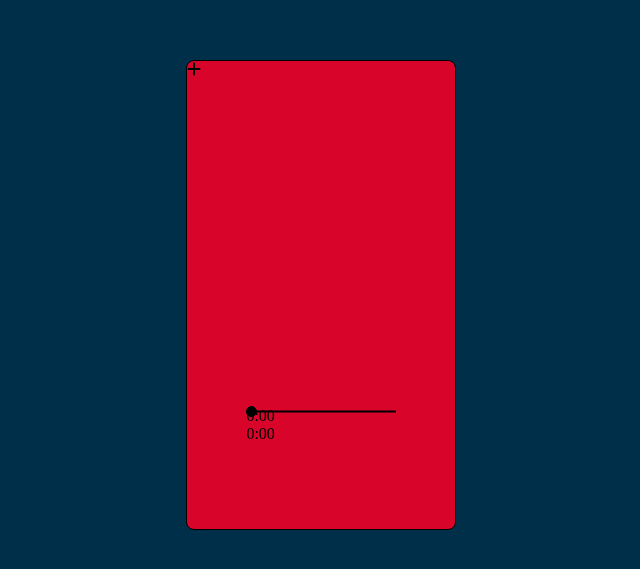
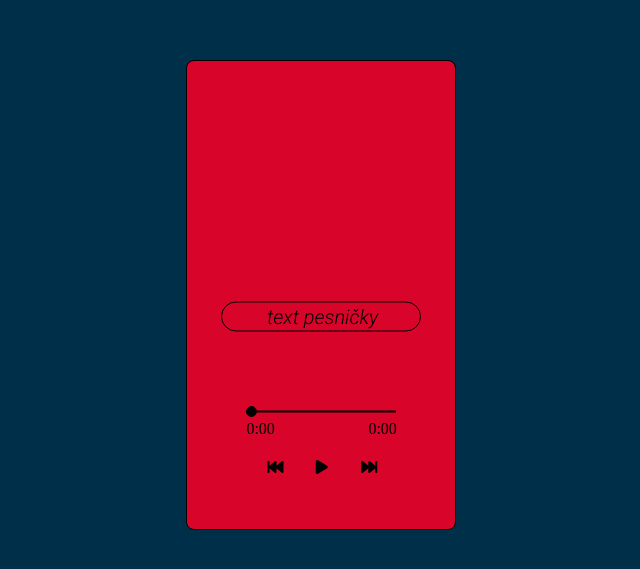
Before and after one commit to mirko196sk/MusicPlayer, a plain HTML site: page index.html in a window 1280 px wide. Shown: the part 105-674 px from the top of the page, without its empty margins (319-959 px from the left). Drawn offline with Linux system fonts and the light colour scheme.

Commit message:
Update index.html

```diff
--- a/index.html
+++ b/index.html
@@ -8,30 +8,49 @@
 <body>
 	<main>
 		<section class="display">
-			<div class="plus-for-new-music">
-				<i class="fas fa-plus"></i>
+
+			<audio id="audio" src="song/Paul Cesar Beats - DRE DAY.mp3"></audio>
+
+			<div class="music-foto-position">
 			</div>
-			<div class="music-fot-position">
-				<div class="title-of-music">
 
-				</div>
+			<div class="title-music">
+				<p class="title">text pesničky</p>
 			</div>
+
 			<div class="timer-for-music">
 				<div class="circle-for-timer-music">
-					<div class="time-music">
-						<div class="first-time">
+					<div class="timer-music">
+						<div id="first-time">
 							<p>0:00</p>
 						</div>
-						<div class="last-time">
+						<div id="last-time">
 							<p>0:00</p>
 						</div>
 					</div>
 				</div>
 			</div>
-			<div class="settings">
+
+			<div class="buttons">
+
+				<div class="next">
+					<i class="fas fa-fast-forward"></i>
+				</div>
+
+				<div class="back">
+					<i class="fas fa-fast-backward"></i>
+				</div>
+
+				<div class="play">
+					<i class="fas fa-play"></i>
+				</div>
+
+				<!-- <div class="stop">
+					<i class="fas fa-pause"></i>
+				</div> -->
 
 			</div>
 		</section>
-	<script src="app.js"></script>
+	<script src="music_app.js"></script>
 </body>
 </html>
```
